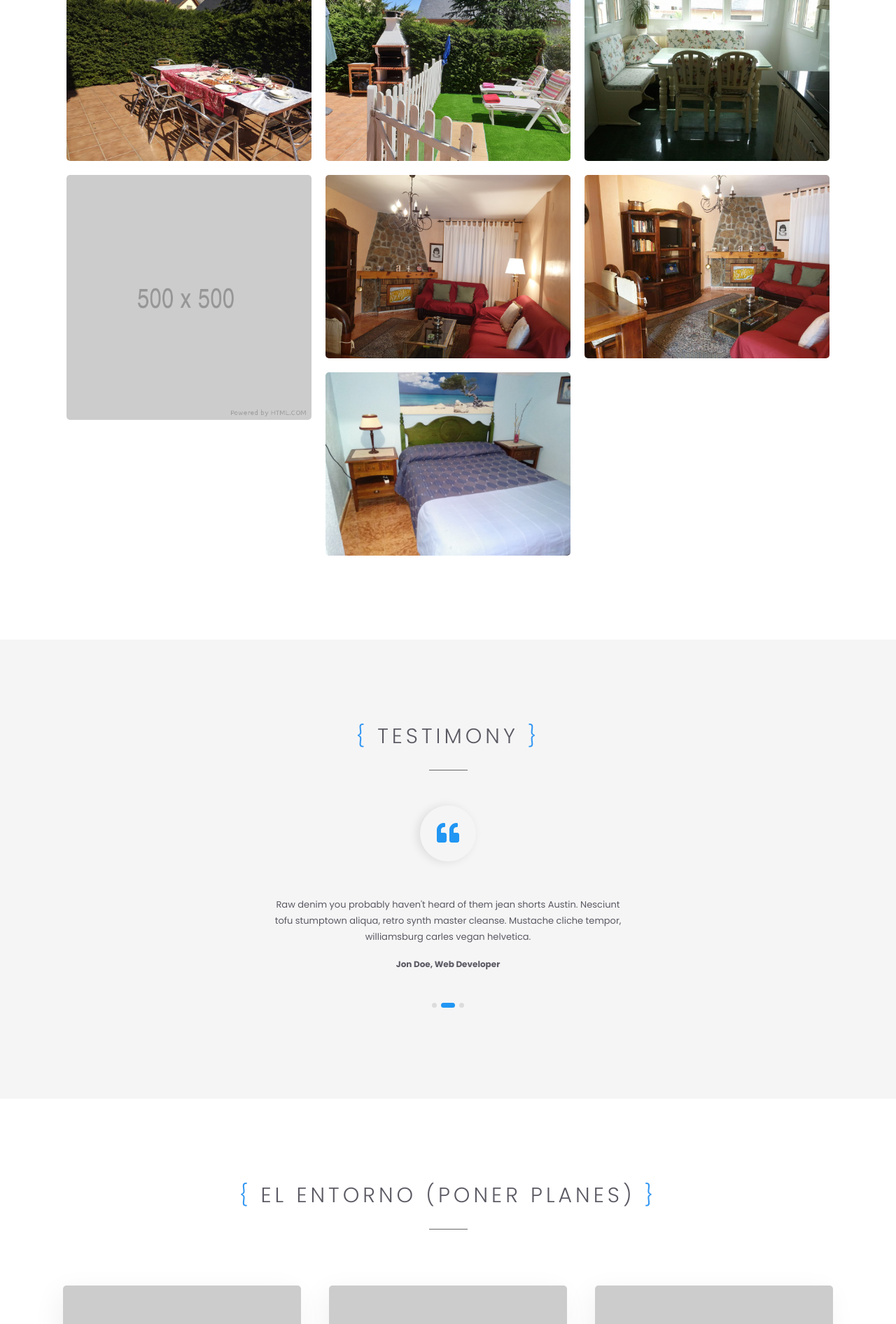
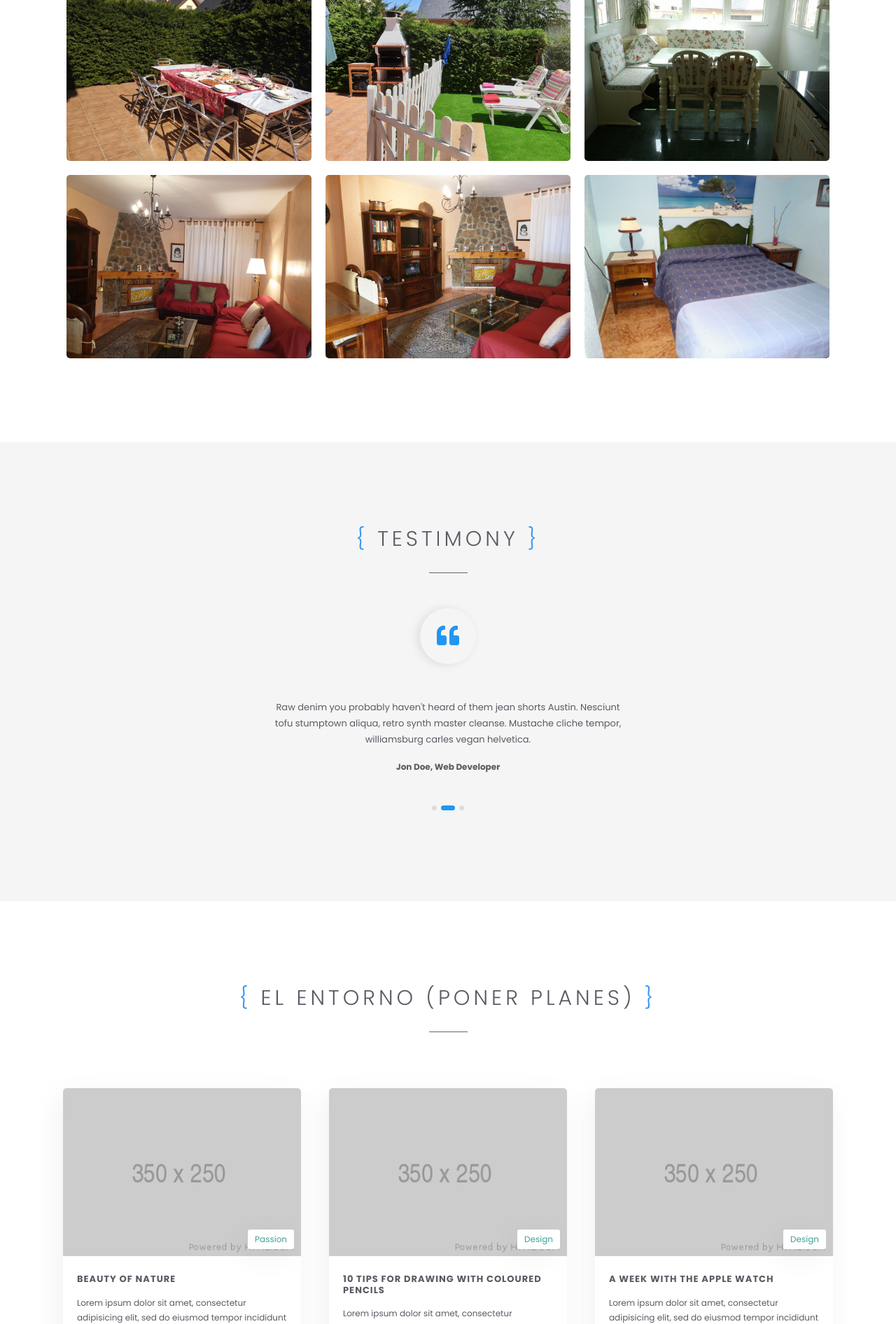
Before and after one commit to kecho05/elrincondealicia, a Jekyll site: the page built from index.html, in a window 1280 px wide. Shown: the part 2968-4860 px from the top of the page at 70% size. Built offline with Jekyll 4.4.1, drawn with Linux system fonts in a browser that asks for light colours.

Commit message:
Update index.html

```diff
--- a/index.html
+++ b/index.html
@@ -355,18 +355,6 @@ layout: default
 					</figure>
 				</li>
 
-				<li class="list-item" data-groups="all image">
-					<figure>
-						<img src="{{site.baseurl}}/assets/images/p9-9.jpg" alt="p6">
-						<figcaption>
-							<a href="{{site.baseurl}}/assets/images/p9-9.jpg" class="simple-ajax-popup"></a>
-							<div class="caption-inner">
-								<h3 class="portfolio-item-title">Some work</h3>
-								<div class="portfolio-item-desc">Image</div>
-							</div>
-						</figcaption>
-					</figure>
-				</li>
 				<li class="list-item" data-groups="all salon">
 					<figure>
 						<img src="{{site.baseurl}}/assets/images/salon_1.jpeg" alt="p6">
```
